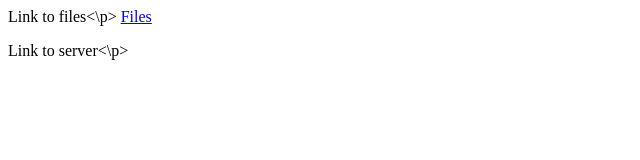
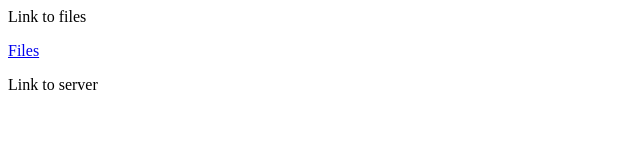
Before and after one commit to joepalardy/joepalardy.github.io, a plain HTML site: page index.html in a window 1280 px wide. Shown: the whole page, without its empty margins (0-640 px from the left). Drawn offline with Linux system fonts and the light colour scheme.

Commit message:
Update index.html

```diff
--- a/index.html
+++ b/index.html
@@ -1,5 +1,5 @@
- <p>Link to files<\p>
+ <p>Link to files</p>
 
 <a href="https://www.dropbox.com/sh/nhg83j8x27r7u1n/AADND1jOTlpxaxsTu_klJ14sa?dl=0">Files</a>
 
- <p>Link to server<\p>
+ <p>Link to server</p>
```
